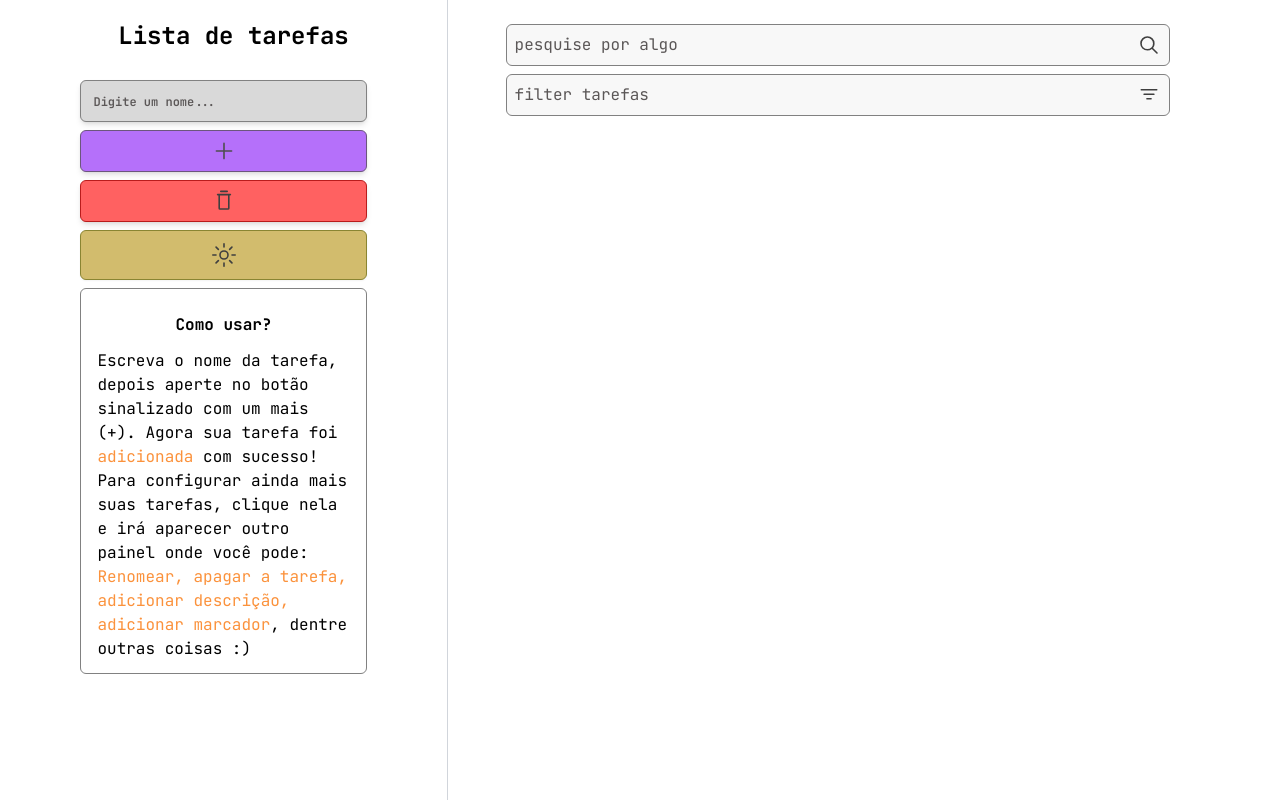
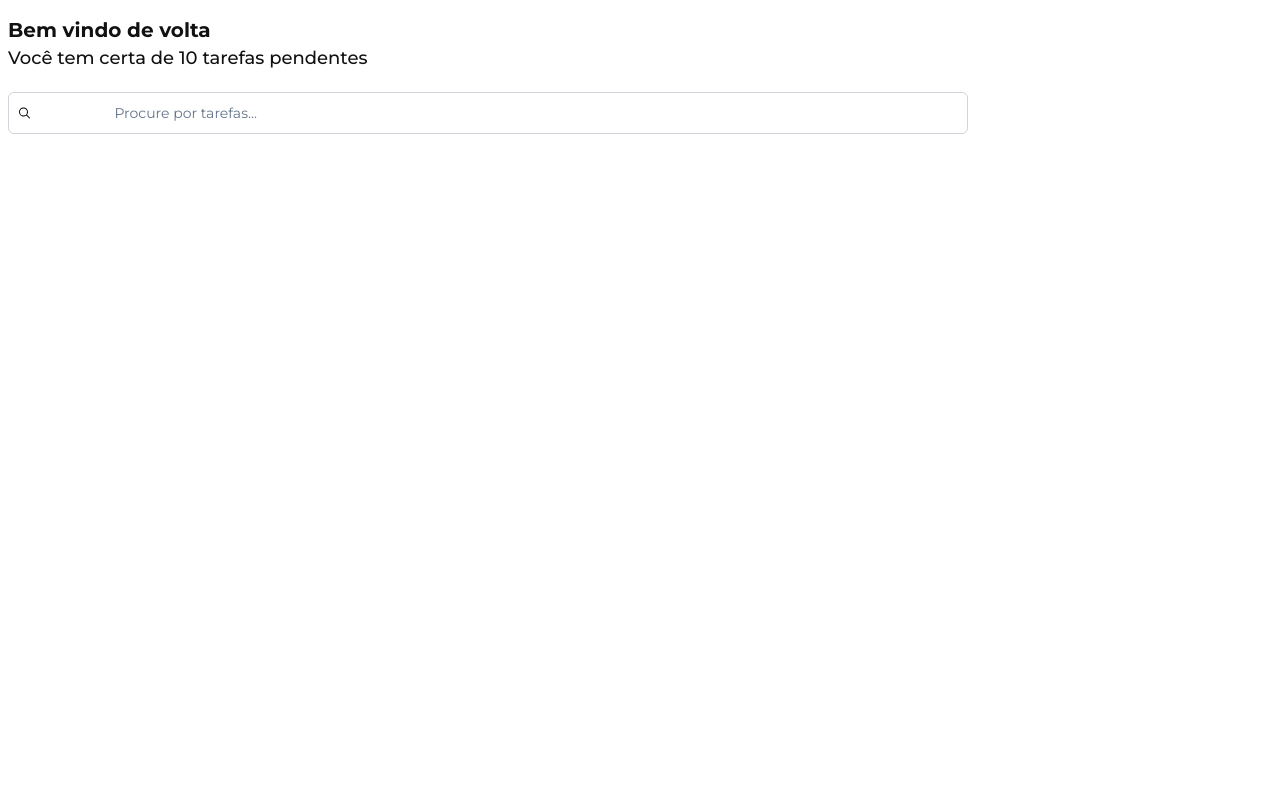
Before and after one commit to Zafkiel45/Next-TodoList, a Next.js app in the folder todo-list/: page / in a window 1280 px wide. Built offline with nearby package versions, Linux system fonts and the light colour scheme.

Commit message:
feat: search-input and greets added

```diff
--- /dev/null
+++ b/todo-list/public/svg-3.0-version/search-icon.tsx
@@ -0,0 +1,23 @@
+import * as React from "react"
+
+function SearchSVG(props: any) {
+  return (
+    <svg
+      width={15}
+      height={15}
+      viewBox="0 0 15 15"
+      fill="none"
+      xmlns="http://www.w3.org/2000/svg"
+      {...props}
+    >
+      <path
+        d="M10 6.5a3.5 3.5 0 11-7 0 3.5 3.5 0 017 0zm-.691 3.516a4.5 4.5 0 11.707-.707l2.838 2.837a.5.5 0 01-.708.708L9.31 10.016z"
+        fill="currentColor"
+        fillRule="evenodd"
+        clipRule="evenodd"
+      />
+    </svg>
+  )
+}
+
+export default SearchSVG;
--- a/todo-list/src/app/layout.tsx
+++ b/todo-list/src/app/layout.tsx
@@ -1,9 +1,9 @@
-import { JetBrains_Mono } from 'next/font/google'
+import { Montserrat } from 'next/font/google'
 import { Analytics } from '@vercel/analytics/react';
 import { ProviderJotai } from './providerJotai';
 import './globals.css'
 
-const inter = JetBrains_Mono({
+const montserrat = Montserrat({
   subsets: ['latin'],
   display: "swap",
 })
@@ -15,8 +15,8 @@ export const metadata = {
 
 export default function RootLayout({ children }:Readonly<{children: React.ReactNode;}>) {
   return (
-    <html lang="pt-br" className='h-fit w-screen flex justify-center items-center '>
-      <body className={`${inter.className}   h-fit w-screen flex justify-center items-center `}>
+    <html lang="pt-br" className='h-fit w-screen'>
+      <body className={`${montserrat.className} h-fit w-screen flex flex-col gap-5 px-2 py-4`}>
         <ProviderJotai>
           {children}
         </ProviderJotai>
--- a/todo-list/src/app/todo-list.tsx
+++ b/todo-list/src/app/todo-list.tsx
@@ -1,13 +1,9 @@
 'use client';
 
-import { todoContext } from "./components/context";
-import { TasksContext } from "./components/utility/tasksContext";
-import { useState } from "react";
-import { Modal } from "./(components)/modal";
-import { AllElements } from "./components/utility/fatherMode";
-import { CloseTasksButton } from "./components/(main_estruture)/closeTasksButton";
-import { MainContainerInputs } from "./components/(main_estruture)/mainContainerInputs";
-import { MainContainerTasks } from "./components/(main_estruture)/mainContainerTasks";
+// components
+import { Greet } from "@/components/greet";
+import { HandleSearchTask } from "@/components/search-input-container";
+
 // hooks
 import { useAtom } from "jotai";
 // atoms
@@ -15,76 +11,10 @@ import { globalToggleSidebarAtoms } from "./(atoms)/(global)/global-atoms";
 
 export const TodoListMainComponent = () => {
 
-    const key = 'tasks';
-    const [task, setTask] = useState([]);
-    const [name, setName] = useState('');
-    const [title, setTitle] = useState(null);
-    const [blur, setBlur] = useState(false);
-    const [rename, setRename] = useState('');
-    const [currentTag, setCurrentTag] = useState('');
-    const [descrebe, setDescrebe] = useState('');
-    const [indexed, setIndexed] = useState(null);
-    const [activeSearch, setActiveSearch] = useState<boolean>(false);
-    const [activeFilter, setActiveFilter] = useState<boolean>(false);
-    const [visibility, setVisibility] = useState<boolean>(false);
-    const [ElementDescription, setElementDescription] = useState('')
-
-    const [globalToggleSidebarState, setGlobalToggleSidebarState] = useAtom(globalToggleSidebarAtoms);
-
-    const [sideBar, setSideBar] = useState({
-      position:'right-[-200%]',
-      display: 'hidden',
-    });
-
-    const toggleSideBarFunction = ():void => {
-      setGlobalToggleSidebarState('left-[-100%]')
-    }
-    const toggleSideBarFunctionReverse = ():void => {
-      setGlobalToggleSidebarState('left-0')
-    }
-
     return (
-        <AllElements>
-          <todoContext.Provider value={{
-            blur,
-            setBlur,
-            toggleSideBarFunction,
-            key,
-            task,
-            setTask,
-            setName,
-            name,
-            setSideBar,
-            sideBar,
-            descrebe,
-            setDescrebe,
-            title,
-            setTitle,
-            indexed,
-            setIndexed,
-            rename,
-            setRename,
-            setElementDescription,
-            ElementDescription,
-          }}>
-            <div className={`flex h-full`}>
-              <CloseTasksButton toggleSideBarFunctionReverse={toggleSideBarFunctionReverse} />
-              <MainContainerInputs toggleSideBar={globalToggleSidebarState} />
-              <TasksContext.Provider value={{
-                activeFilter,
-                activeSearch,
-                currentTag,
-                visibility,
-                setActiveFilter,
-                setActiveSearch,
-                setCurrentTag,
-                setVisibility
-              }}>
-                    <Modal/>
-                    <MainContainerTasks blur={blur} />
-              </TasksContext.Provider>
-            </div>
-          </todoContext.Provider>
-        </AllElements>
+        <>
+          <Greet/>
+          <HandleSearchTask/>
+        </>
       )
 }
--- /dev/null
+++ b/todo-list/src/components/greet.tsx
@@ -0,0 +1,15 @@
+
+export function Greet() {
+    return (
+        <div className="w-screen h-fit flex flex-col gal-2">
+            <div className="w-full h-fit">
+                <p className="text-[#111111] font-bold text-xl">Bem vindo de volta</p>
+            </div>
+            <div className="w-full h-fit">
+                <p className="text-[#111111] font-medium text-lg">
+                    Você tem certa de 10 tarefas pendentes
+                </p>
+            </div>
+        </div>
+    )
+}
--- /dev/null
+++ b/todo-list/src/components/search-input-container.tsx
@@ -0,0 +1,19 @@
+import { Input } from "./ui/input";
+import SearchSVG from "../../public/svg-3.0-version/search-icon";
+
+export function HandleSearchTask() {
+    return (
+        <div className="w-screen h-fit">
+            <div className="relative px-2 rounded-md border-gray-300 border w-3/4  flex gap-2 items-center">
+                <Input
+                    type="text"
+                    placeholder="Procure por tarefas..."
+                    className="border-l-0 px-[11%] rounded-md border-none utline-none absolute top-0 left-0 focus:outline-none"
+                />
+                <div className="relative top-0 left-0 h-[2.5rem] rounded-md px-[0.75rem] py-[0.5rem]">
+                    <SearchSVG className="absolute fill-[#111111] top-0 left-0 h-full "/>
+                </div>
+            </div>
+        </div>
+    )
+}
--- /dev/null
+++ b/todo-list/src/components/ui/input.tsx
@@ -0,0 +1,25 @@
+import * as React from "react"
+
+import { cn } from "@/lib/utils"
+
+export interface InputProps
+  extends React.InputHTMLAttributes<HTMLInputElement> {}
+
+const Input = React.forwardRef<HTMLInputElement, InputProps>(
+  ({ className, type, ...props }, ref) => {
+    return (
+      <input
+        type={type}
+        className={cn(
+          "flex h-10 w-full rounded-md border border-slate-200 bg-white px-3 py-2 text-sm ring-offset-white file:border-0 file:bg-transparent file:text-sm file:font-medium placeholder:text-slate-500 focus-visible:outline-none focus-visible:ring-2 focus-visible:ring-slate-950 focus-visible:ring-offset-2 disabled:cursor-not-allowed disabled:opacity-50 dark:border-slate-800 dark:bg-slate-950 dark:ring-offset-slate-950 dark:placeholder:text-slate-400 dark:focus-visible:ring-slate-300",
+          className
+        )}
+        ref={ref}
+        {...props}
+      />
+    )
+  }
+)
+Input.displayName = "Input"
+
+export { Input }
```
